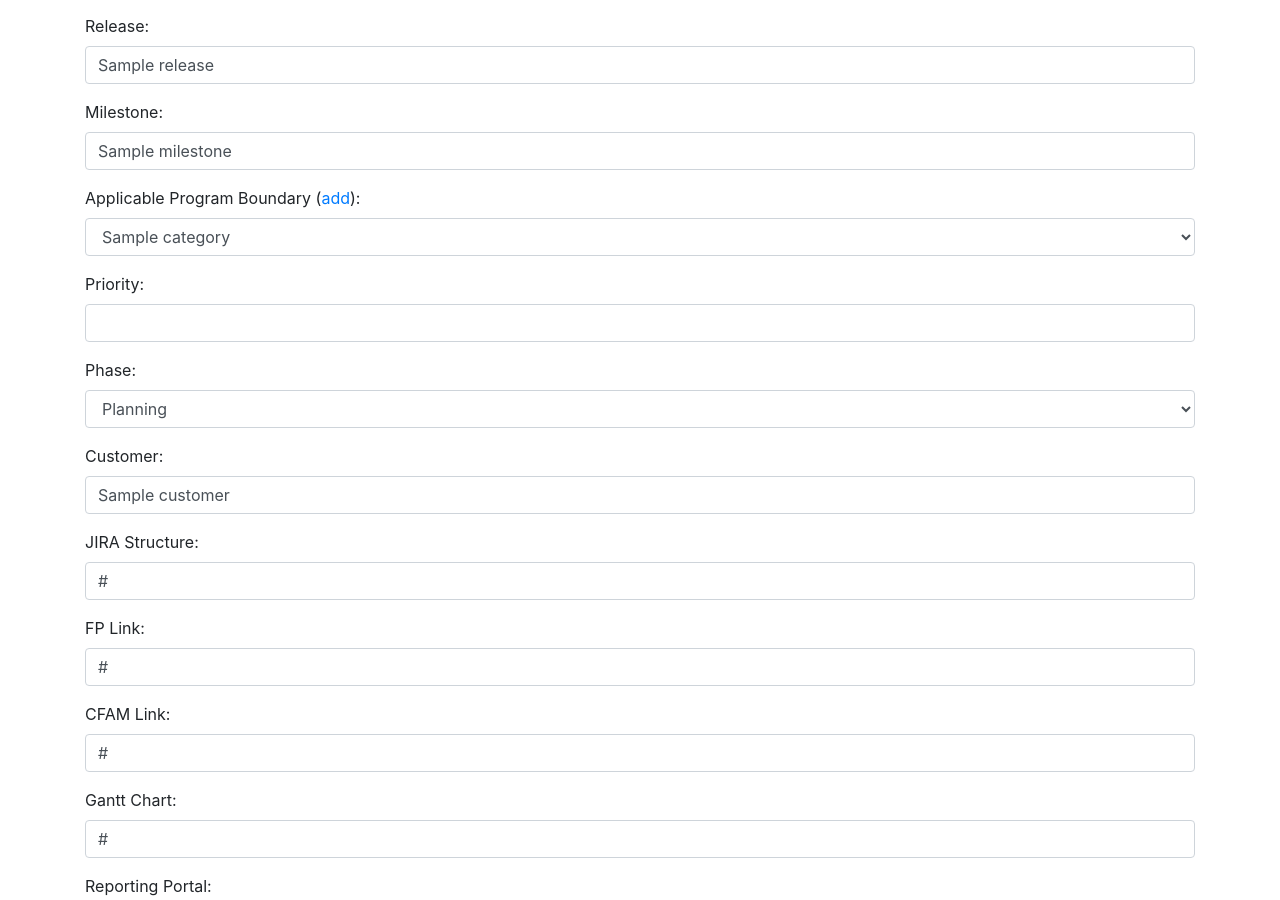
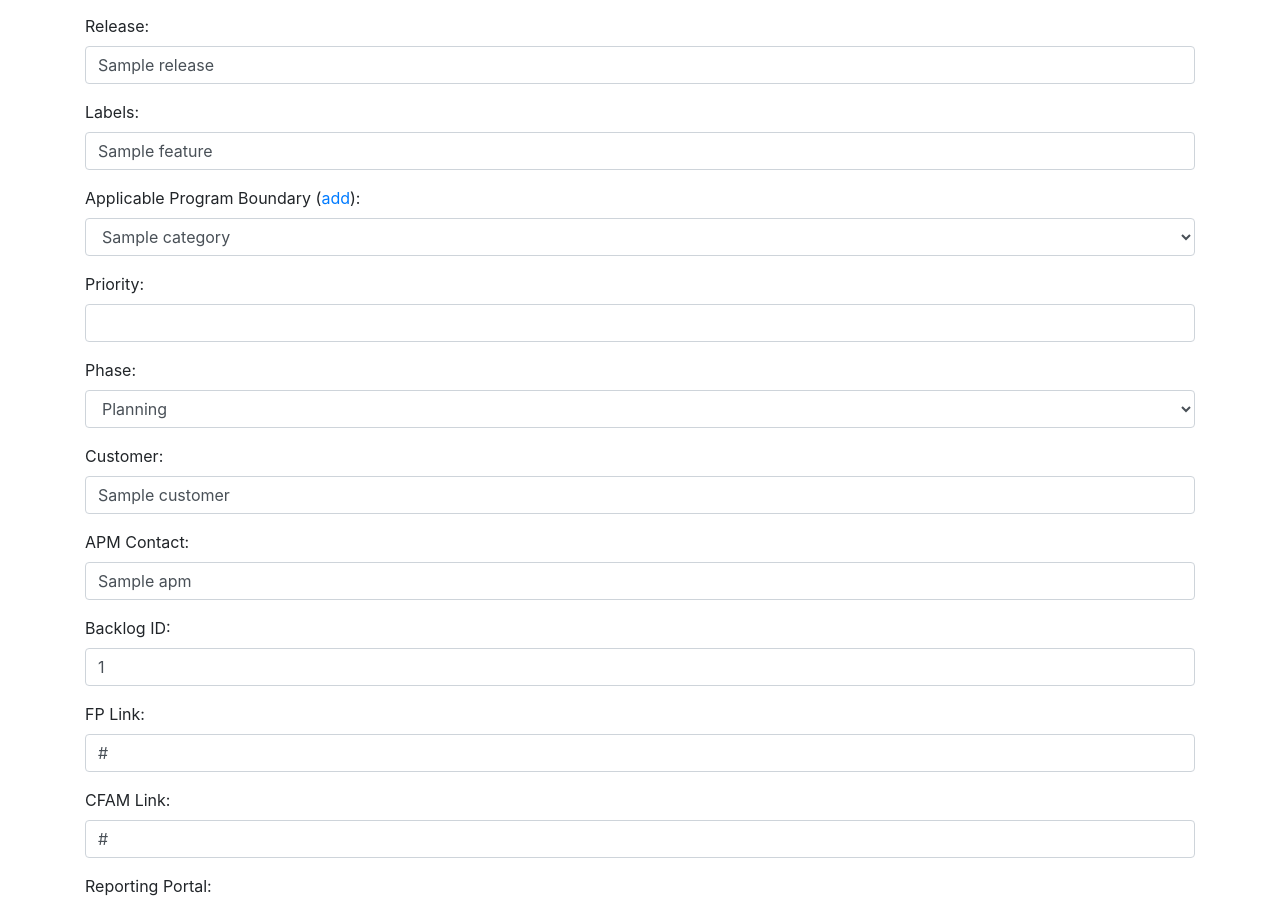
Before and after one commit to fanghm/FOTLead, a Django app: template fotd/templates/fotd/feature.html in a window 1280 px wide. Shown: the part 633-1533 px from the top of the page. Run offline with Django 4.2, Linux system fonts and the light colour scheme; the template is opened without the code that fills it: most values are stand-ins (such as "Sample title", 1, 10 or a date in 2020); some libraries are stand-ins or nearby versions.

```diff
--- a/fotd/myjira.py
+++ b/fotd/myjira.py
@@ -42,7 +42,7 @@ def _get_rep_link(epics, start, end, anchor):
 
 
 # TODO: for items with secondary links, get the actual logged effort and progress info
-def _queryJira(jql_str, field_dict, keys_to_hide, max_results=200, start_at=0):
+def _queryJira(jql_str, field_dict, keys_to_hide, max_results=20, start_at=0):
     jira = _initJira()
     json_result = jira.search_issues(
         jql_str,
@@ -211,7 +211,7 @@ def _queryJira(jql_str, field_dict, keys_to_hide, max_results=200, start_at=0):
     )
 
 
-def jira_get_ca_items(fid, feature_done=False):
+def jira_get_ca_items(fid, max_results, feature_done=False):
     """
     CAUTION:
     All the fields in below dict, if not listed in keys_to_hide, will be shown
@@ -269,7 +269,7 @@ def jira_get_ca_items(fid, feature_done=False):
         'AND {status_filter} order by "Item ID"'
     ).format(fid=fid, status_filter=status_filter)
 
-    return _queryJira(jql_str, field_dict, keys_to_hide)
+    return _queryJira(jql_str, field_dict, keys_to_hide, max_results)
 
 
 def jira_get_text2(fid):
--- a/fotd/templates/fotd/backlog.html
+++ b/fotd/templates/fotd/backlog.html
@@ -298,7 +298,7 @@ $(document).ready(function() {
     "scrollX": true,
     "sScrollXInner": "100%",  // if scrollX is true without this line, table body and header might not align
     "scrollY": true,
-    "pageLength": 20,
+    "pageLength": -1,
     //"lengthChange": false, // dont show "Show xx entries" by default
     "pagingType": "simple", // use simple pagination
     layout: {
--- a/fotd/templates/fotd/feature.html
+++ b/fotd/templates/fotd/feature.html
@@ -14,7 +14,7 @@
 
     <div class="form-group">
       <label for="text2_desc">Text2:</label>
-      <textarea id="text2_desc" data-jira-key="" class="form-control" name="text2_desc" rows="5">{{feature.text2_desc}}</textarea>
+      <textarea id="text2_desc" data-jira-key="{{feature.fusion_id}}" class="form-control" name="text2_desc" rows="5">{{feature.text2_desc}}</textarea>
     </div>
 
     <div class="form-group">
@@ -50,8 +50,8 @@
     </div>
 
     <div class="form-group">
-      <label for="milestone">Milestone:</label>
-      <input class="form-control" type="text" name="milestone" value="{{feature.milestone}}">
+      <label for="labels">Labels:</label>
+      <input class="form-control" type="text" name="labels" value="{{feature.labels}}">
     </div>
 
     <div class="form-group">
@@ -86,8 +86,13 @@
     </div>
 
     <div class="form-group">
-      <label for="fusion_link">JIRA Structure:</label>
-      <input class="form-control" type="text" name="fusion_link" value="{{feature.fusion_link}}">
+      <label for="apm">APM Contact:</label>
+      <input class="form-control" type="text" name="apm" value="{{feature.apm}}">
+    </div>
+
+    <div class="form-group">
+      <label for="fusion_id">Backlog ID:</label>
+      <input class="form-control" type="text" name="fusion_id" value="{{feature.fusion_id}}">
     </div>
 
     <div class="form-group">
@@ -98,11 +103,6 @@
     <div class="form-group">
       <label for="cfam_link">CFAM Link:</label>
       <input class="form-control" type="text" name="cfam_link" value="{{feature.cfam_link}}">
-    </div>
-
-    <div class="form-group">
-      <label for="gantt_link">Gantt Chart:</label>
-      <input class="form-control" type="text" name="gantt_link" value="{{feature.gantt_link}}">
     </div>
 
     <div class="form-group">
```
Also changed, not shown: fotd/views.py (+6 -2 lines).
